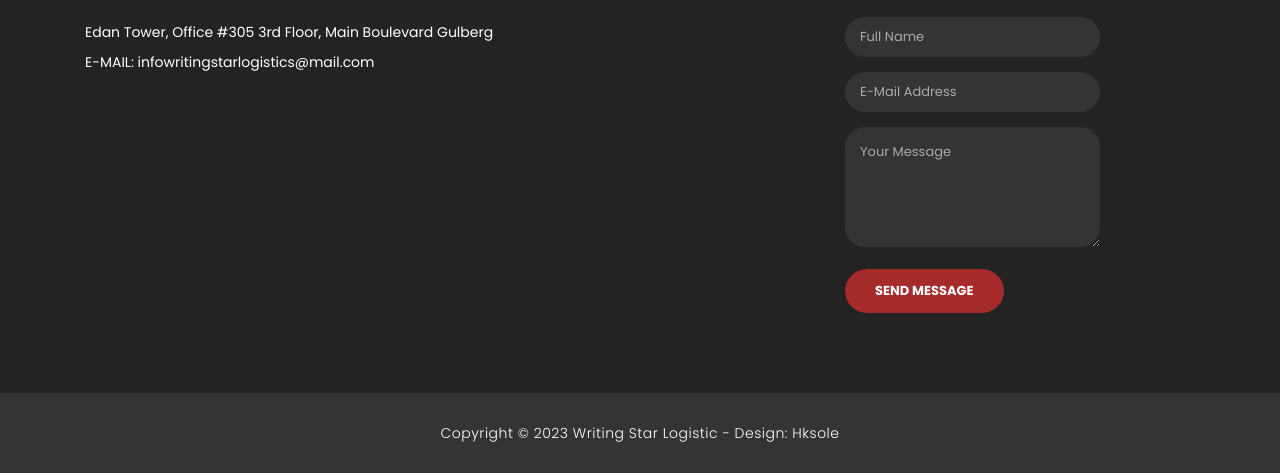
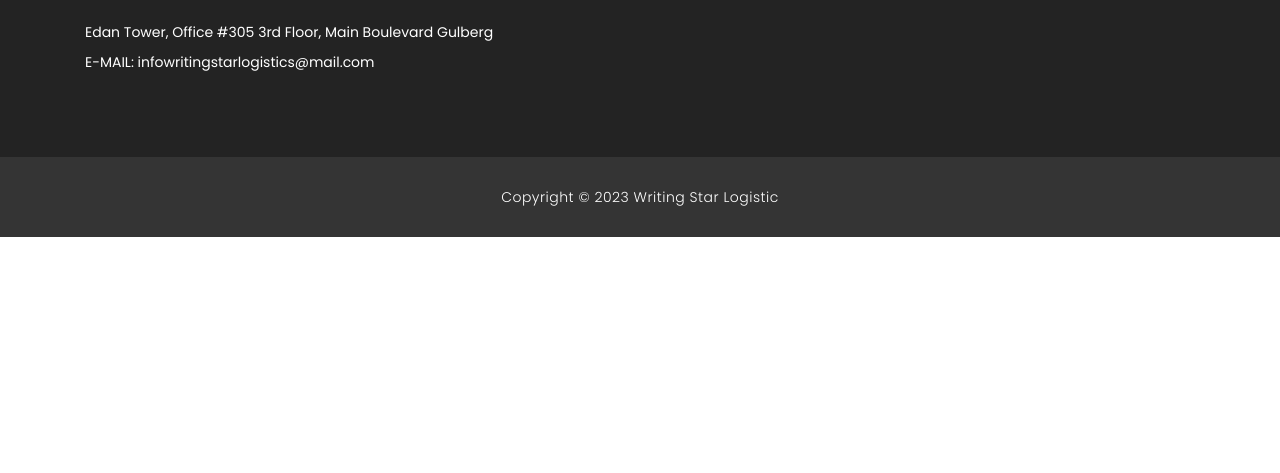
Before and after one commit to ms2678/www.writingstarlogistic.com, a plain HTML site: page about.html in a window 1280 px wide. Shown: the part 1179-1652 px from the top of the page. After the commit the page ends 1416 px from the top, so only its background shows below. Drawn offline with Linux system fonts and the light colour scheme.

Commit message:
Update about.html

```diff
--- a/about.html
+++ b/about.html
@@ -144,35 +144,7 @@
           </div>
 
 
-          <div class="col-md-3 footer-item last-item">
-            <h4>Contact Us</h4>
-            <div class="contact-form">
-              <form id="contact footer-contact" action="" method="post">
-                <div class="row">
-                  <div class="col-lg-12 col-md-12 col-sm-12">
-                    <fieldset>
-                      <input name="name" type="text" class="form-control" id="name" placeholder="Full Name" required="">
-                    </fieldset>
-                  </div>
-                  <div class="col-lg-12 col-md-12 col-sm-12">
-                    <fieldset>
-                      <input name="email" type="text" class="form-control" id="email" pattern="[^ @]*@[^ @]*" placeholder="E-Mail Address" required="">
-                    </fieldset>
-                  </div>
-                  <div class="col-lg-12">
-                    <fieldset>
-                      <textarea name="message" rows="6" class="form-control" id="message" placeholder="Your Message" required=""></textarea>
-                    </fieldset>
-                  </div>
-                  <div class="col-lg-12">
-                    <fieldset>
-                      <button type="submit" id="form-submit" class="filled-button">Send Message</button>
-                    </fieldset>
-                  </div>
-                </div>
-              </form>
-            </div>
-          </div>
+
         </div>
       </div>
     </footer>
@@ -181,9 +153,7 @@
       <div class="container">
         <div class="row">
           <div class="col-md-12">
-            <p>Copyright &copy; 2023 Writing Star Logistic
-
-            - Design: <a rel="##" href="https://h1562.github.io/www.hksole.com/" target="_blank">Hksole</a></p>
+            <p>Copyright &copy; 2023 Writing Star Logistic</p>
           </div>
         </div>
       </div>
```
